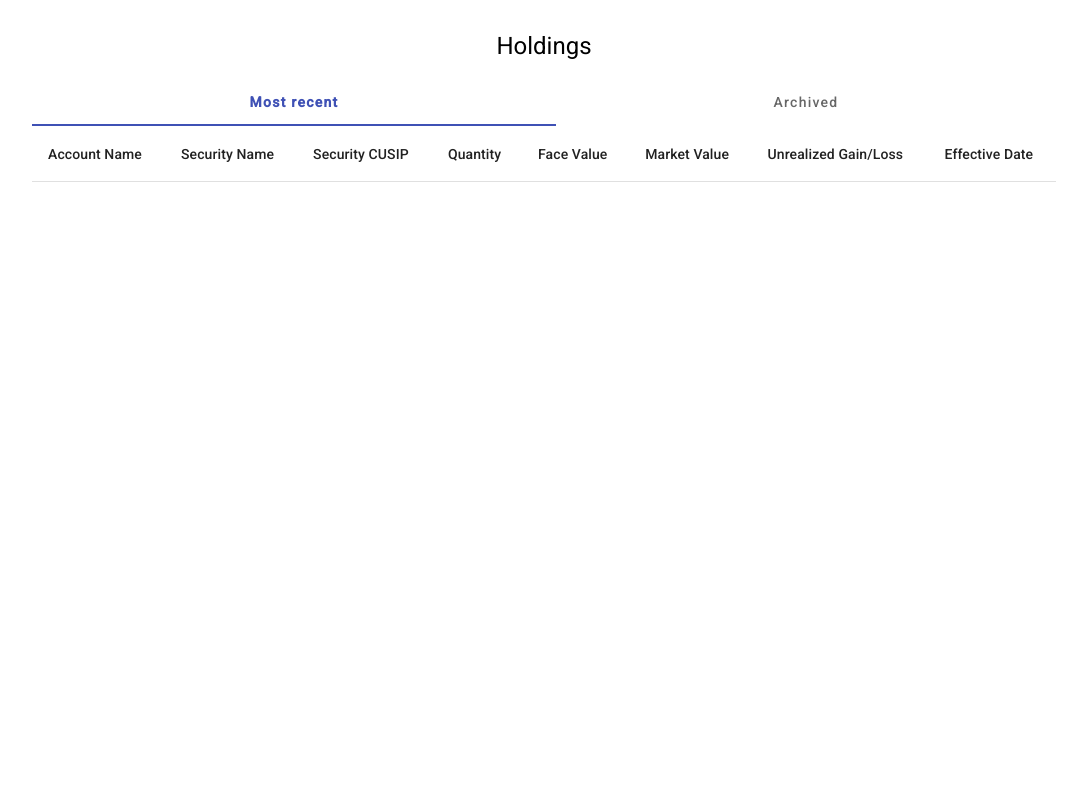
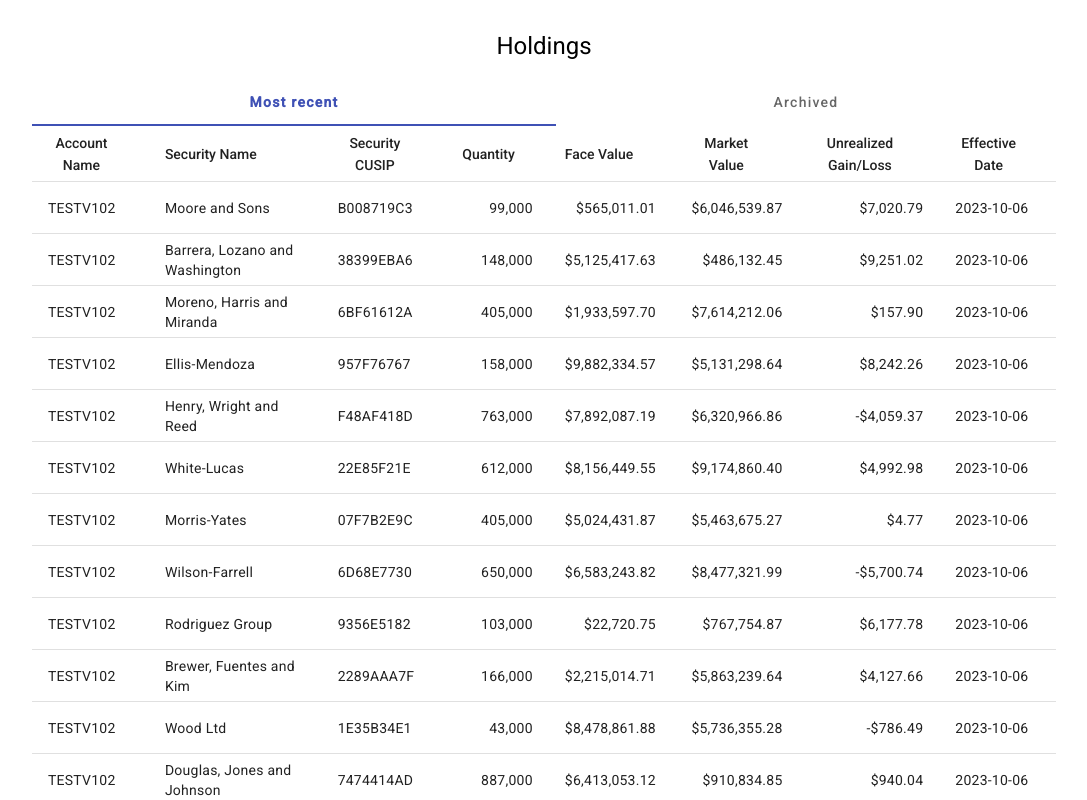
Before and after one commit to BrianLBrinker/Holdings-v2, an Angular app: page / in a window 1280 px wide. Shown: the top 800 px of the page, without its empty margins (96-1183 px from the left). Built offline with nearby package versions, Linux system fonts and the light colour scheme.

Commit message:
Tables rendering

```diff
--- a/src/app/data-table/data-table.component.html
+++ b/src/app/data-table/data-table.component.html
@@ -1,6 +1,6 @@
 <!-- (matSortChange)="announceSortChange($event)" -->
 <table mat-table [dataSource]="dataSource"
-       class="mat-elevation-z8">
+       class="mat-elevation-z8" matSort>
 
   <!-- accountName Column -->
   <ng-container matColumnDef="AccountName">
@@ -28,34 +28,34 @@
 
   <!-- quantity Column -->
   <ng-container matColumnDef="Quantity">
-    <th mat-header-cell *matHeaderCellDef mat-sort-header sortActionDescription="Sort by quantity">
+    <th mat-header-cell *matHeaderCellDef mat-sort-header sortActionDescription="Sort by quantity" class="number">
         Quantity
     </th>
-    <td mat-cell *matCellDef="let element"> {{element.Quantity}} </td>
+    <td mat-cell *matCellDef="let element" class="number"> {{element.Quantity | number}} </td>
   </ng-container>
 
   <!-- faceValue Column -->
   <ng-container matColumnDef="FaceValue">
-    <th mat-header-cell *matHeaderCellDef mat-sort-header sortActionDescription="Sort by face value">
+    <th mat-header-cell *matHeaderCellDef mat-sort-header sortActionDescription="Sort by face value" class="number">
         Face Value
     </th>
-    <td mat-cell *matCellDef="let element"> {{element.FaceValue}} </td>
+    <td mat-cell *matCellDef="let element" class="number"> {{element.FaceValue | currency}} </td>
   </ng-container>
 
   <!-- marketValue Column -->
   <ng-container matColumnDef="MarketValue">
-    <th mat-header-cell *matHeaderCellDef mat-sort-header sortActionDescription="Sort by market value">
+    <th mat-header-cell *matHeaderCellDef mat-sort-header sortActionDescription="Sort by market value" class="number">
         Market Value
     </th>
-    <td mat-cell *matCellDef="let element"> {{element.MarketValue}} </td>
+    <td mat-cell *matCellDef="let element" class="number"> {{element.MarketValue | currency}} </td>
   </ng-container>
 
   <!-- unrealizedGainLoss Column -->
   <ng-container matColumnDef="UnrealizedGainLoss">
-    <th mat-header-cell *matHeaderCellDef mat-sort-header sortActionDescription="Sort by unrealized gain / loss">
+    <th mat-header-cell *matHeaderCellDef mat-sort-header sortActionDescription="Sort by unrealized gain / loss" class="number">
         Unrealized Gain/Loss
     </th>
-    <td mat-cell *matCellDef="let element"> {{element.UnrealizedGainLoss}} </td>
+    <td mat-cell *matCellDef="let element" class="number"> {{element.UnrealizedGainLoss | currency}} </td>
   </ng-container>
 
   <!-- effectiveDate Column -->
--- a/src/app/data-table/data-table.component.less
+++ b/src/app/data-table/data-table.component.less
@@ -0,0 +1,3 @@
+.number {
+    text-align: right;
+}
--- a/src/app/data-table/data-table.component.ts
+++ b/src/app/data-table/data-table.component.ts
@@ -4,7 +4,7 @@ import {MatPaginator, MatPaginatorModule} from '@angular/material/paginator';
 import {MatSort, Sort, MatSortModule} from '@angular/material/sort';
 import {MatTableDataSource, MatTableModule} from '@angular/material/table';
 
-import { Holding } from 'src/app/Holding';
+import { Holding } from '../Holding';
 
 /**
  * @title Table with pagination
@@ -29,27 +29,27 @@ export class DataTableComponent implements AfterViewInit {
   ];
   dataSource = new MatTableDataSource<Holding>(this.holdings);
 
-  // constructor(private _liveAnnouncer: LiveAnnouncer) {}
+  constructor(private _liveAnnouncer: LiveAnnouncer) {}
 
   @ViewChild(MatPaginator) paginator: any = MatPaginator;
-  // @ViewChild(MatSort) sort: any = MatSort;
+  @ViewChild(MatSort) sort: any = MatSort;
 
   ngAfterViewInit() {
+    this.dataSource = new MatTableDataSource<Holding>(this.holdings);
     this.dataSource.paginator = this.paginator;
-    // this.dataSource.sort = this.sort;
-    console.info('holdings', this.holdings);
+    this.dataSource.sort = this.sort;
   }
 
   /** Announce the change in sort state for assistive technology. */
-  // announceSortChange(sortState: Sort) {
-  //   // This example uses English messages. If your application supports
-  //   // multiple language, you would internationalize these strings.
-  //   // Furthermore, you can customize the message to add additional
-  //   // details about the values being sorted.
-  //   if (sortState.direction) {
-  //     this._liveAnnouncer.announce(`Sorted ${sortState.direction}ending`);
-  //   } else {
-  //     this._liveAnnouncer.announce('Sorting cleared');
-  //   }
-  // }
+  announceSortChange(sortState: Sort) {
+    // This example uses English messages. If your application supports
+    // multiple language, you would internationalize these strings.
+    // Furthermore, you can customize the message to add additional
+    // details about the values being sorted.
+    if (sortState.direction) {
+      this._liveAnnouncer.announce(`Sorted ${sortState.direction}ending`);
+    } else {
+      this._liveAnnouncer.announce('Sorting cleared');
+    }
+  }
 }
```
Also changed, not shown: src/app/app.module.ts (+10 -2 lines).
